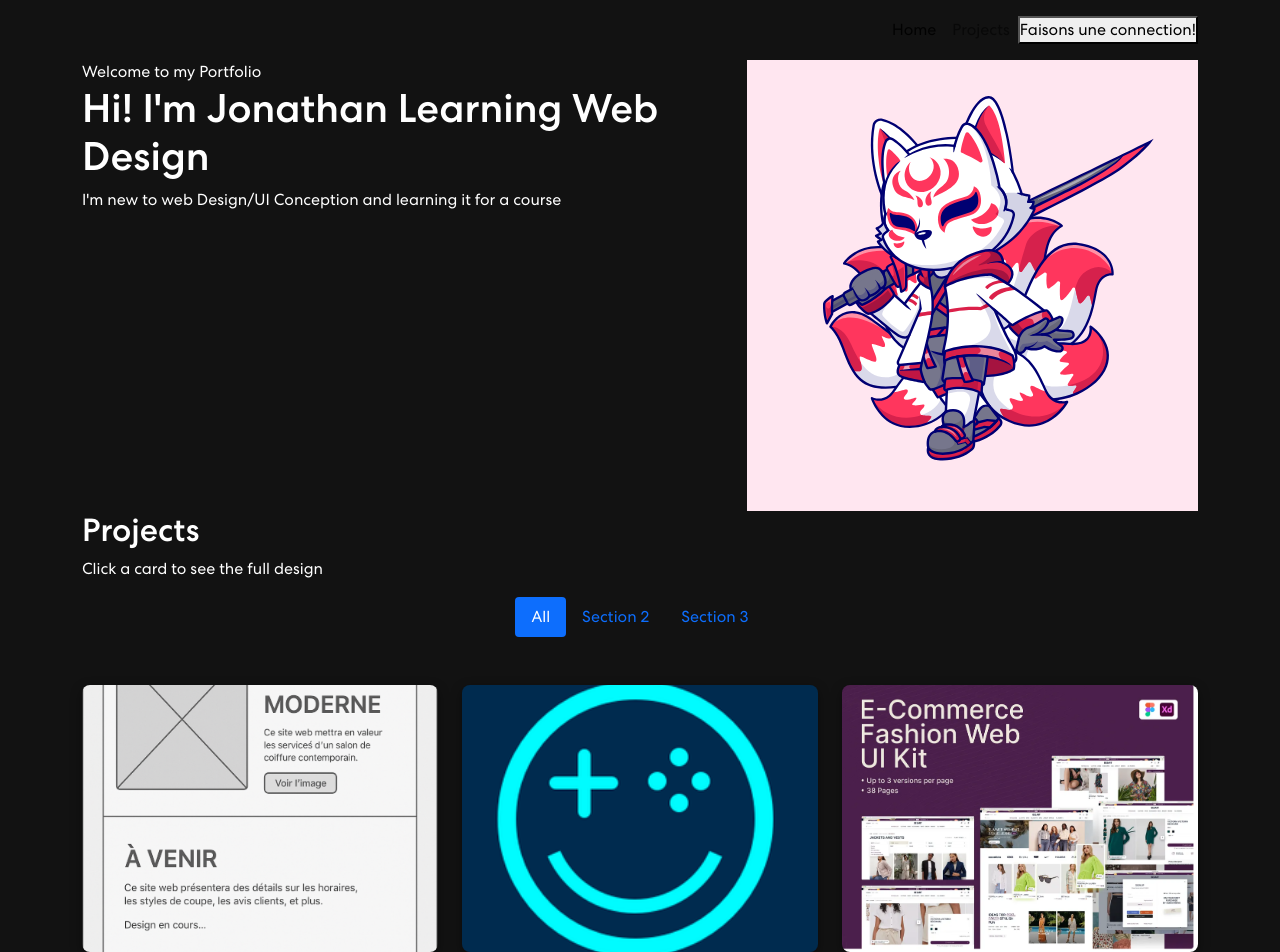
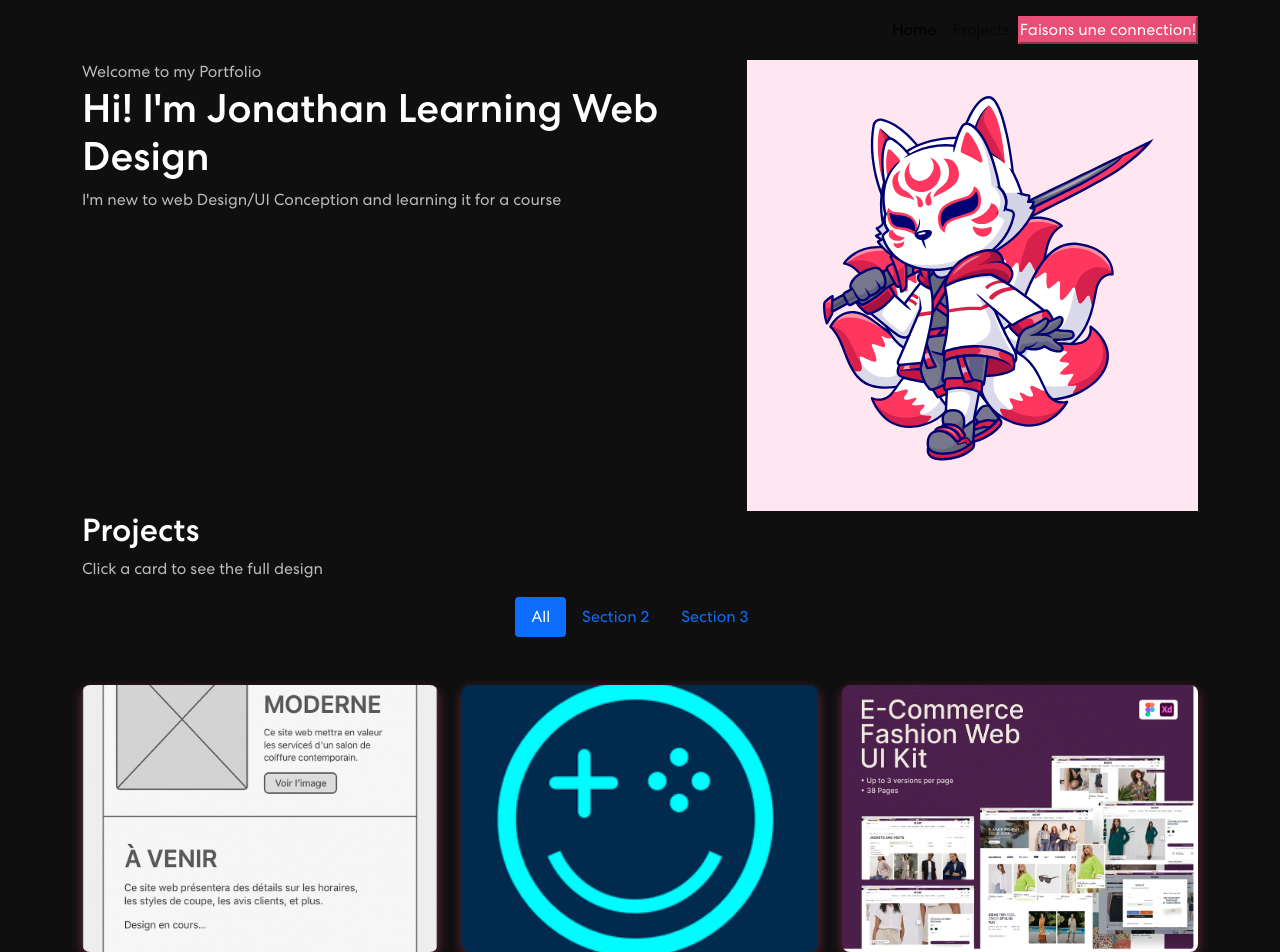
Before and after one commit to JohnD26/my-portfolio, a React (Create React App) app: page /#/ in a window 1280 px wide. Shown: the top 952 px of the page. Built offline with nearby package versions, Linux system fonts and the light colour scheme.

Commit message:
Palettes clearly

```diff
--- a/src/App.css
+++ b/src/App.css
@@ -210,3 +210,94 @@ section.contact {
 .contact-form .btn-primary:hover {
   background: #ff6333;
 }
+
+
+
+
+/* ───────────────────────────────────────────────────────────
+   Colour palette
+───────────────────────────────────────────────────────────── */
+:root {
+  /* backgrounds */
+  --bg-primary:       #0f0f0f;
+  --bg-secondary:     #1a1a1a;
+  /* text */
+  --text-primary:     #ffffff;
+  --text-secondary:   #bbbbbb;
+  /* accent */
+  --accent:           #E94E77;
+  --accent-hover:     #D43C66;
+}
+
+body {
+  background-color: var(--bg-primary) !important;
+  color:            var(--text-primary) !important;
+}
+
+h1, h2, h3, h4, h5, h6 {
+  color: var(--text-primary);
+}
+
+/* Muted text (used in taglines, paragraphs) */
+.banner .tagline,
+.banner p,
+.project p {
+  color: var(--text-secondary);
+}
+
+/* Buttons & links */
+.btn-primary,
+.vvd {
+  background-color: var(--accent);
+  border-color:     var(--accent);
+  color:            var(--text-primary);
+  transition:       background 0.2s ease;
+}
+
+.btn-primary:hover,
+.vvd:hover {
+  background-color: var(--accent-hover);
+  border-color:     var(--accent-hover);
+}
+
+/* Navbar links */
+.navbar .navbar-link {
+  color: var(--text-secondary);
+}
+
+.navbar .navbar-link.active,
+.navbar .navbar-link:hover {
+  color:            var(--text-primary);
+}
+
+/* Forms */
+.contact-form .form-control {
+  background-color: var(--bg-secondary);
+  border:           1px solid #333;
+  color:            var(--text-primary);
+}
+
+.contact-form .btn-primary {
+  background-color: var(--accent);
+}
+
+.contact-form .btn-primary:hover {
+  background-color: var(--accent-hover);
+}
+
+/* Project cards */
+.proj-imgbx {
+  background-color: var(--bg-secondary);
+  box-shadow:       0 4px 12px rgba(233,78,119,0.4);
+}
+
+.proj-txtx {
+  background: rgba(0,0,0,0.6);
+  color:      var(--text-primary);
+}
+
+/* Contact image */
+.contact-image img {
+  border-radius: 8px;
+  box-shadow:    0 4px 12px rgba(0,0,0,0.5);
+}
```
